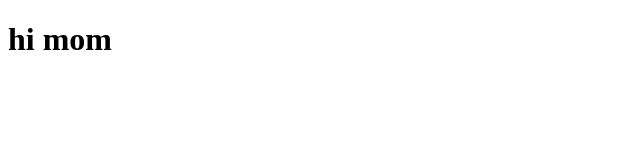
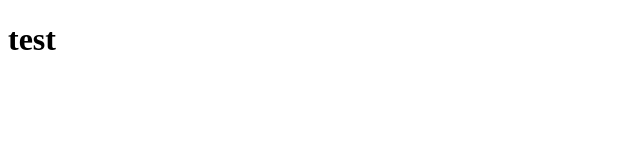
Before and after one commit to KatsPurrfectPals/website, a plain HTML site: page index.html in a window 1280 px wide. Shown: the whole page, without its empty margins (0-640 px from the left). Drawn offline with Linux system fonts and the light colour scheme.

Commit message:
Update index.html

```diff
--- a/index.html
+++ b/index.html
@@ -7,6 +7,6 @@
     <title>Document</title>
 </head>
 <body>
-    <h1>hi mom</h1>
+    <h1>test</h1>
 </body>
 </html>
```
